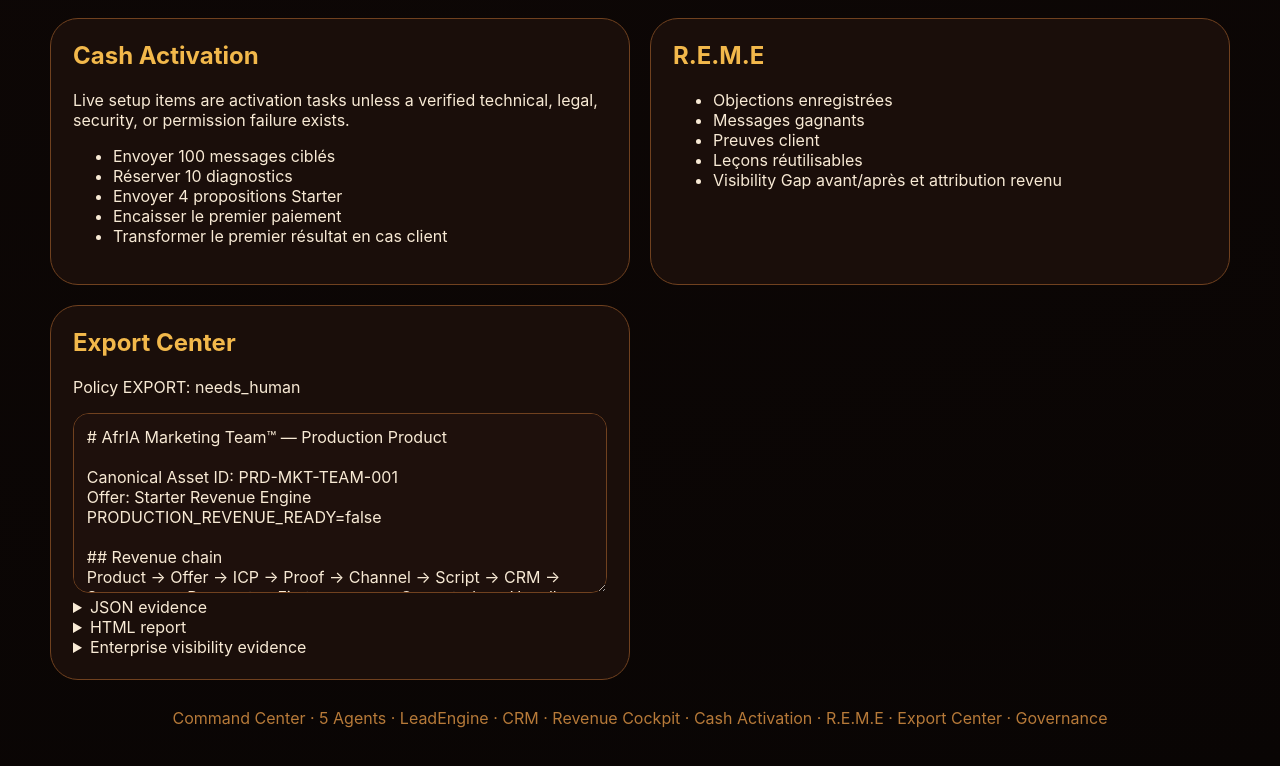
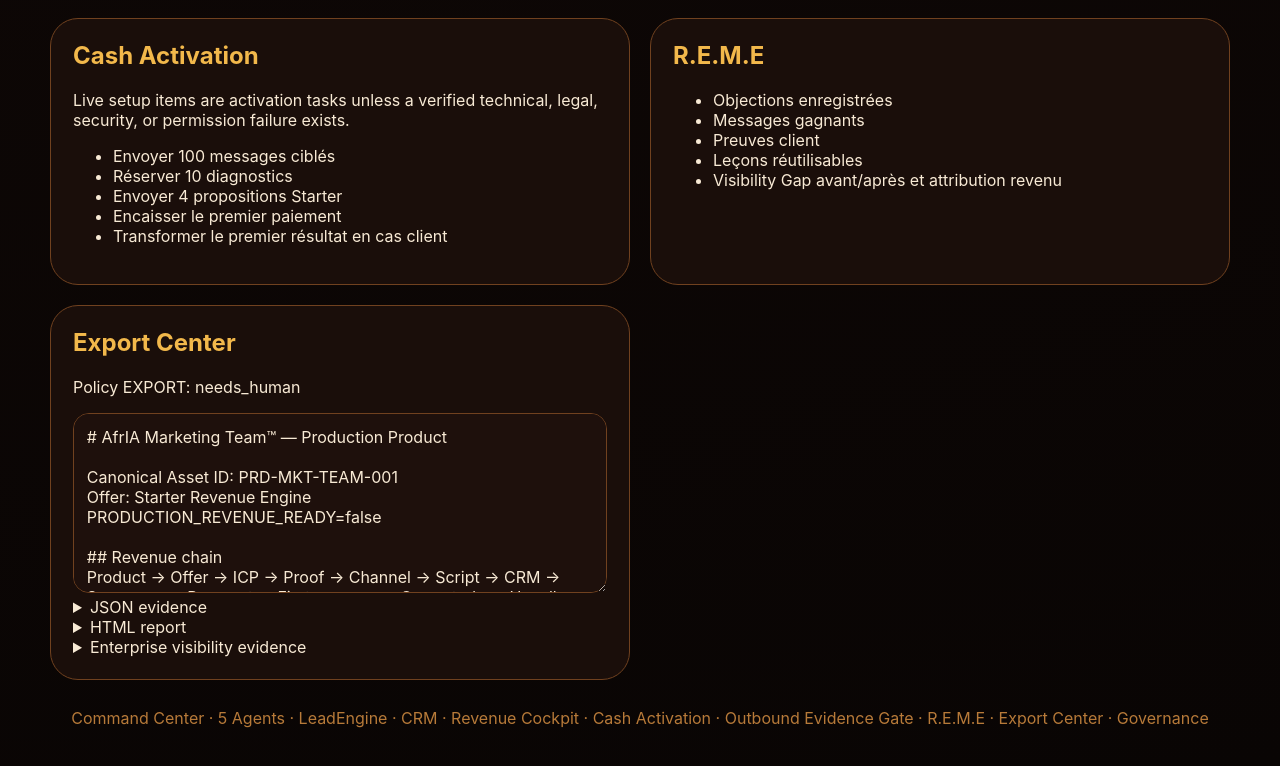
Before and after one commit to lanickbusiness1/newlife, a React (Vite) app in the folder apps/afria-marketing-team/frontend/: page / in a window 1280 px wide. Shown: the part 2844-3610 px from the top of the page. Built offline with nearby package versions, Linux system fonts and the light colour scheme.

Commit message:
feat(marketing): expose outbound evidence section

```diff
--- a/apps/afria-marketing-team/frontend/src/domain.ts
+++ b/apps/afria-marketing-team/frontend/src/domain.ts
@@ -96,6 +96,7 @@ export const PRODUCT_SECTIONS = [
   "CRM",
   "Revenue Cockpit",
   "Cash Activation",
+  "Outbound Evidence Gate",
   "R.E.M.E",
   "Export Center",
   "Governance"
```
